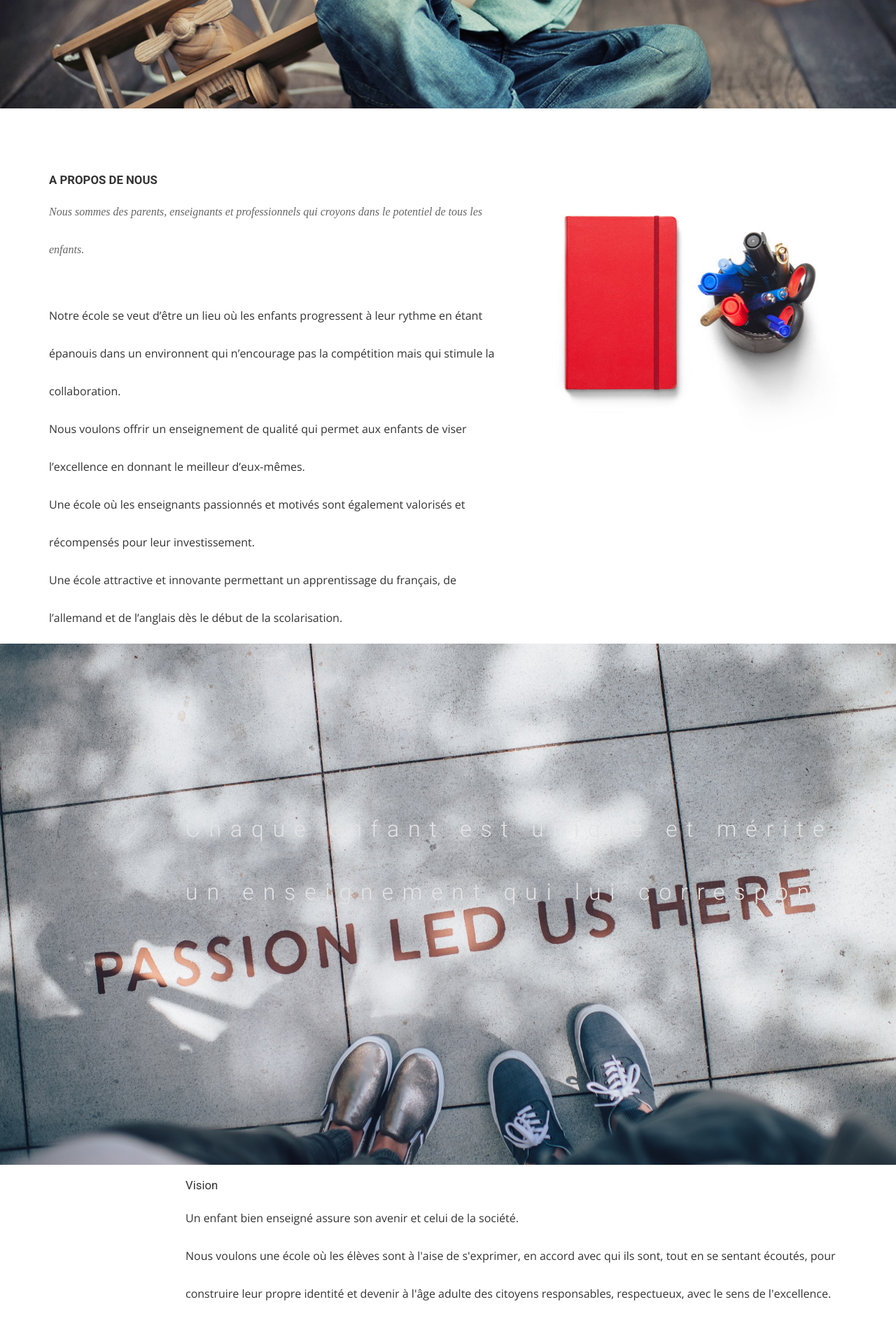
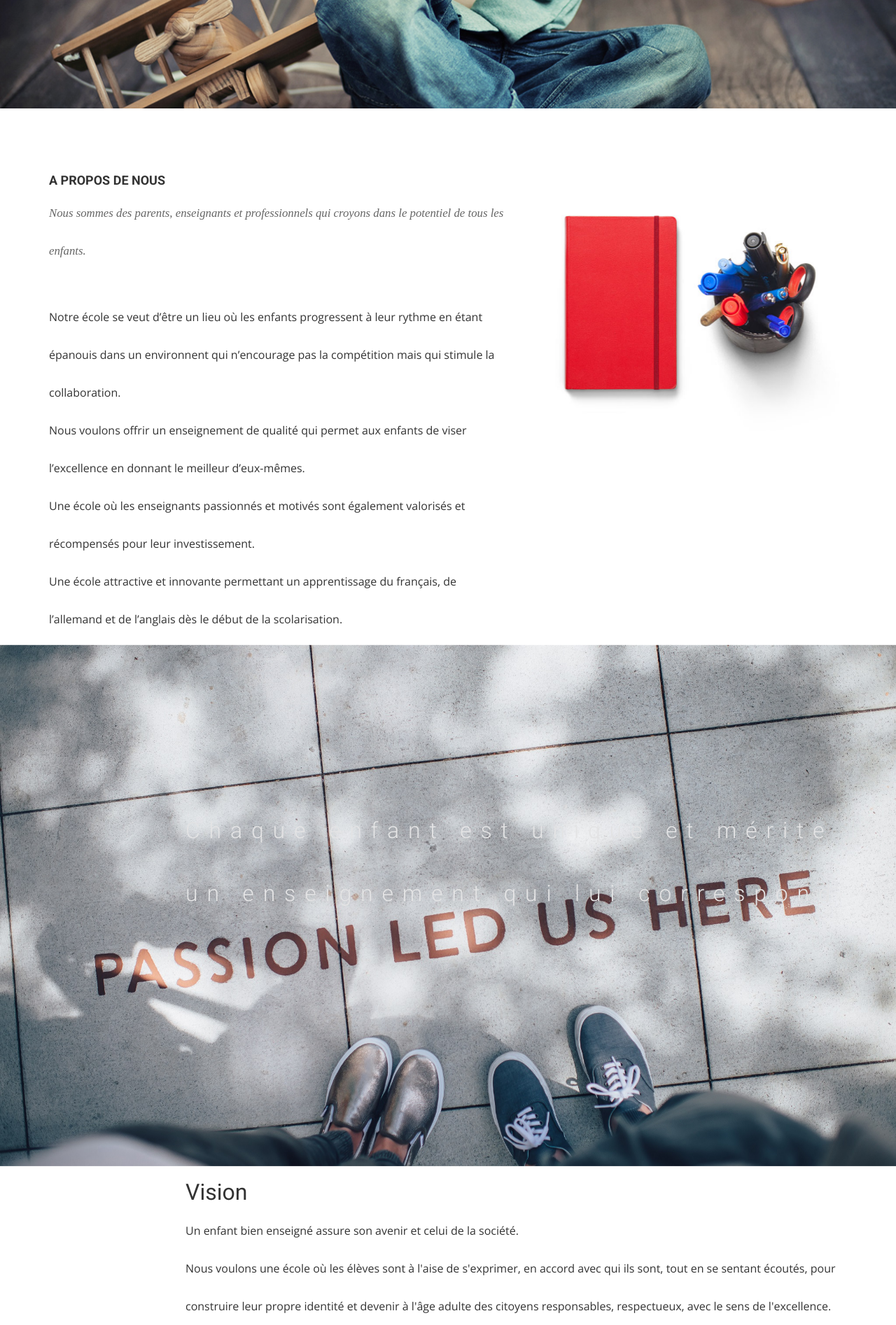
Before and after one commit to midjoule/lifeschool, a Jekyll site: the page built from index.html, in a window 1280 px wide. Shown: the part 697-2591 px from the top of the page at 70% size. Built offline with Jekyll 4.4.1, drawn with Linux system fonts in a browser that asks for light colours; nearby versions of some CDN libraries; some web fonts are replaced.

Commit message:
Update airspace.css

```diff
--- a/css/airspace.css
+++ b/css/airspace.css
@@ -26,11 +26,11 @@
   font-family: 'Roboto', sans-serif;
 }
 h2 {
-  font-size: larger;
+  font-size: xx-large;
   font-weight: 400;
 }
 h3 {
-  font-size: large;
+  font-size: x-large;
   font-weight: 300;
 }
 p {
@@ -53,14 +53,14 @@
 }
 .section-title h2 {
   text-transform: uppercase;
-  font-size: larger;
+  font-size: large;
   font-weight: 600;
   white-space: normal;
 }
 .section-title p {
   font-family: 'Volkhov', serif;
   font-style: italic;
-  font-size: medium;
+  font-size: larger;
   color: #666;
   white-space: normal;
 }
@@ -413,8 +413,8 @@
   display: inline-block;
   padding: 0px 25px;
   cursor: pointer;
-  font-size: 4vw;
-  line-height: 40px;
+  font-size: large;
+  line-height: 10vw;
   font-weight: 600;
   color: #333333;
   text-transform: capitalize;
```
